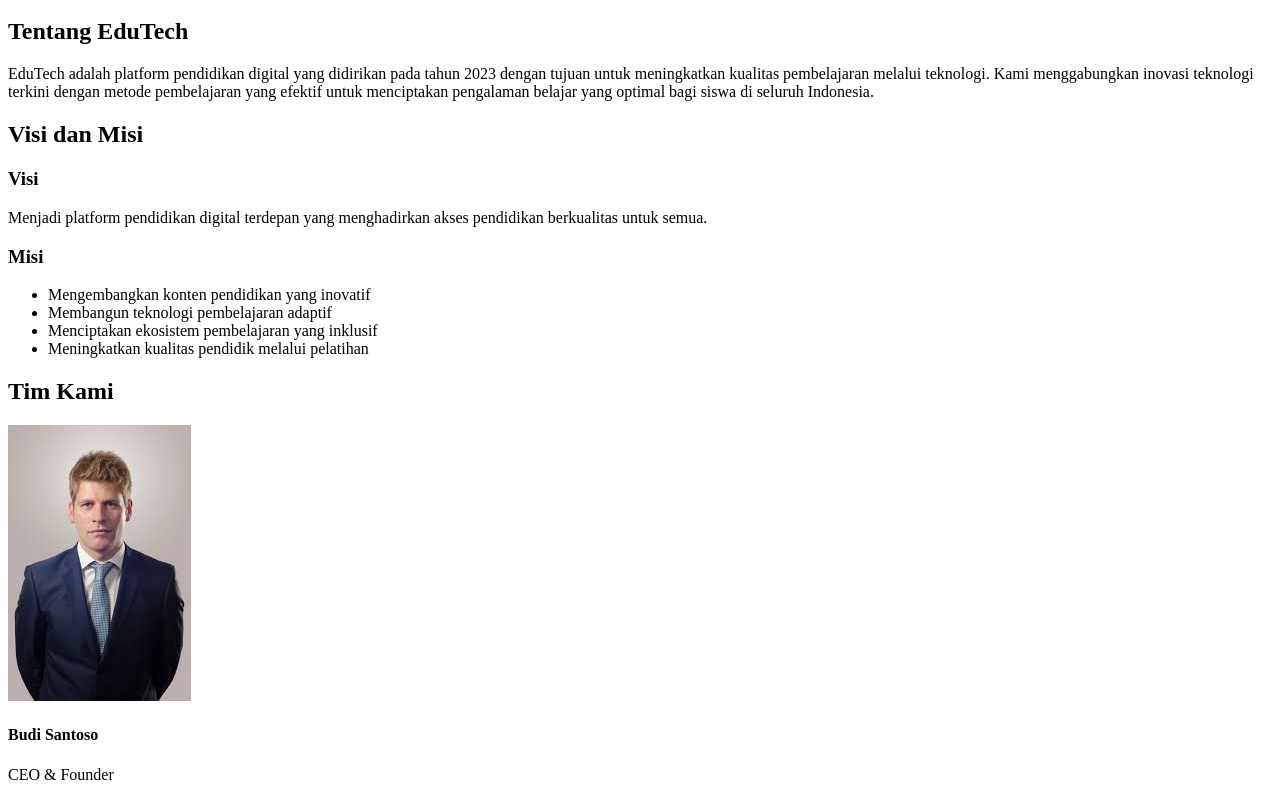
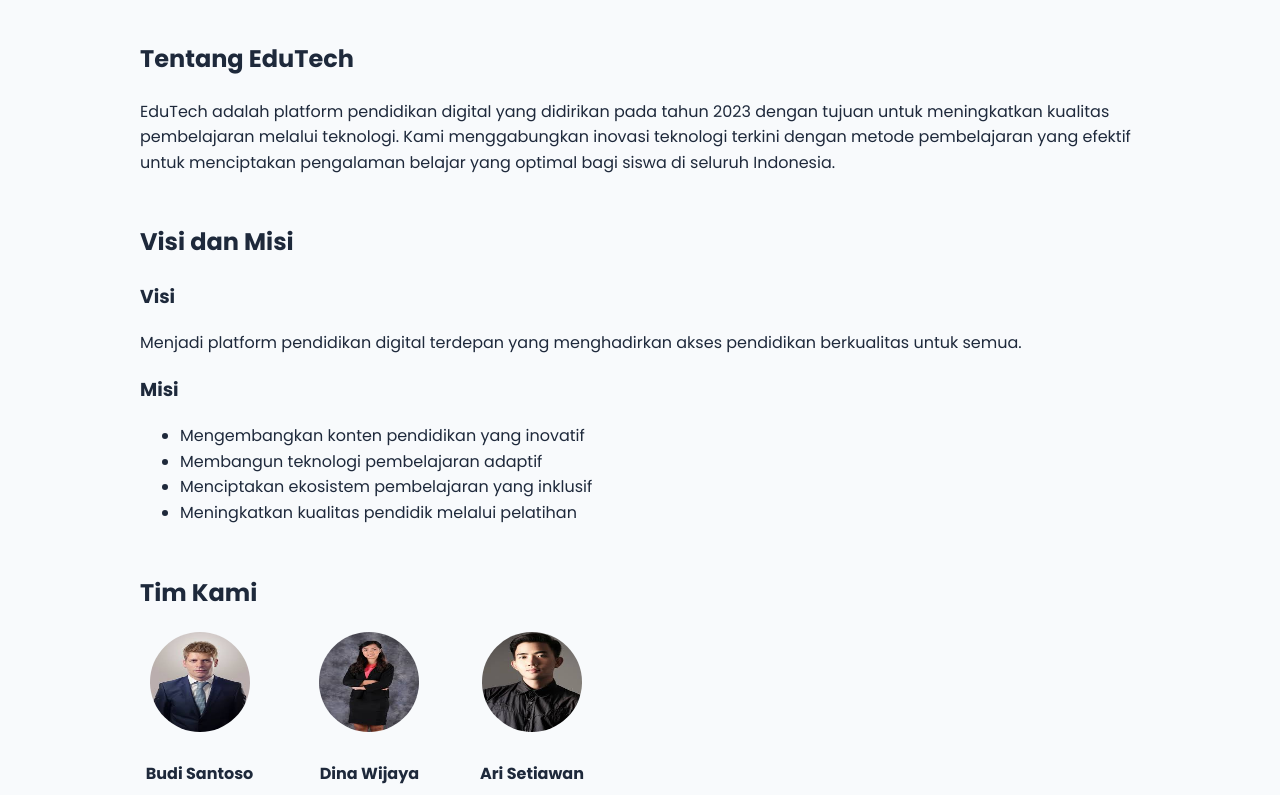
Before and after one commit to Azkalyasin/UCP1_20230140104_C, a plain HTML site: page about.html in a window 1280 px wide. Shown: the part 79-874 px from the top of the page. Drawn offline with Linux system fonts and the light colour scheme; the site is published under a folder, as on GitHub Pages, so addresses that start at the root find nothing.

Commit message:
perbaikan

```diff
--- a/about.html
+++ b/about.html
@@ -4,7 +4,7 @@
     <meta charset="UTF-8" />
     <meta name="viewport" content="width=device-width, initial-scale=1.0" />
     <title>Tentang Kami - EduTech</title>
-    <link rel="stylesheet" href="/style/about-style.css" />
+    <link rel="stylesheet" href="style/about-style.css" />
     <link href="https://fonts.googleapis.com/css2?family=Poppins:wght@300;400;500;600;700&display=swap" rel="stylesheet" />
     <link rel="stylesheet" href="https://cdnjs.cloudflare.com/ajax/libs/font-awesome/6.5.0/css/all.min.css" />
 
```
